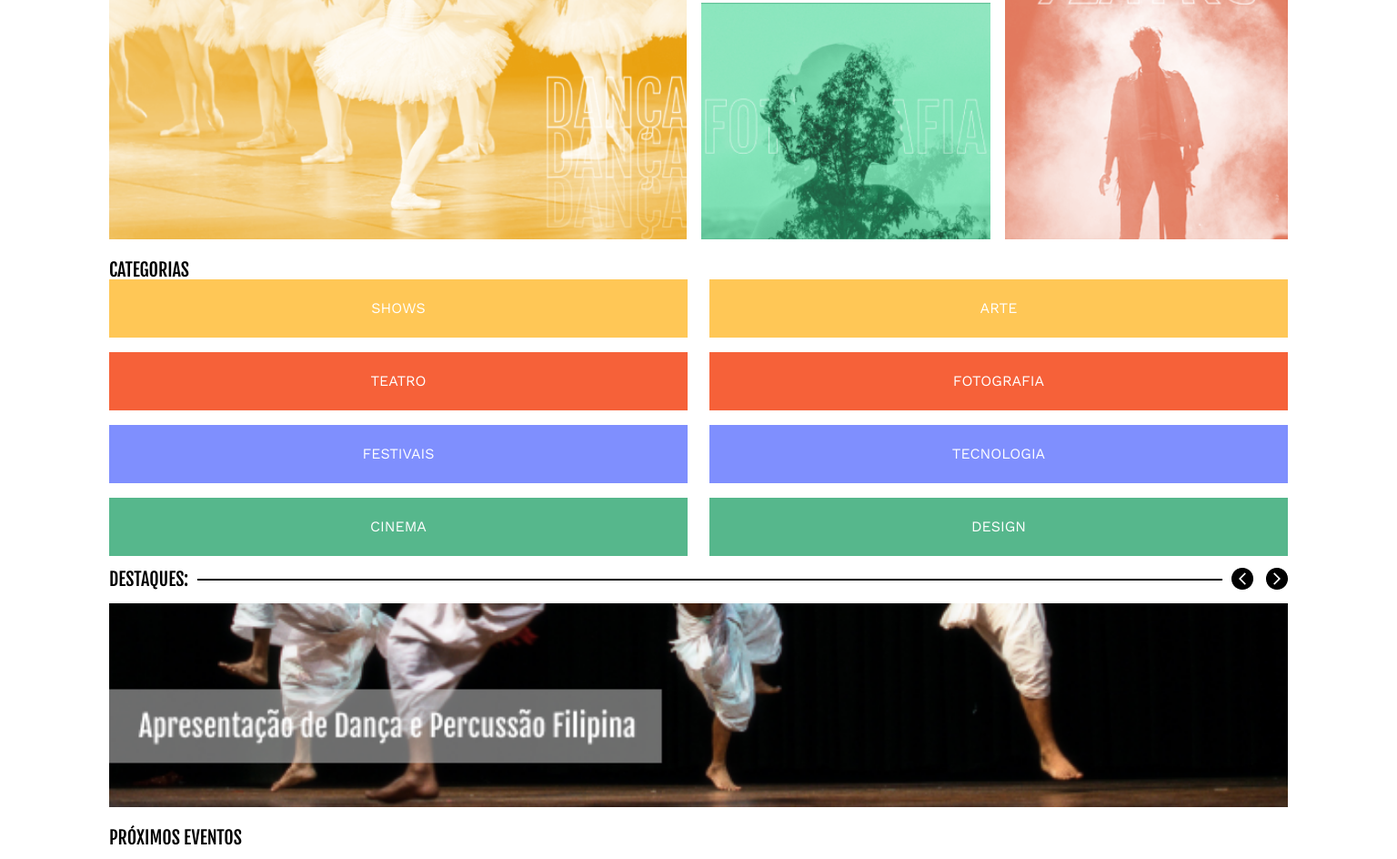
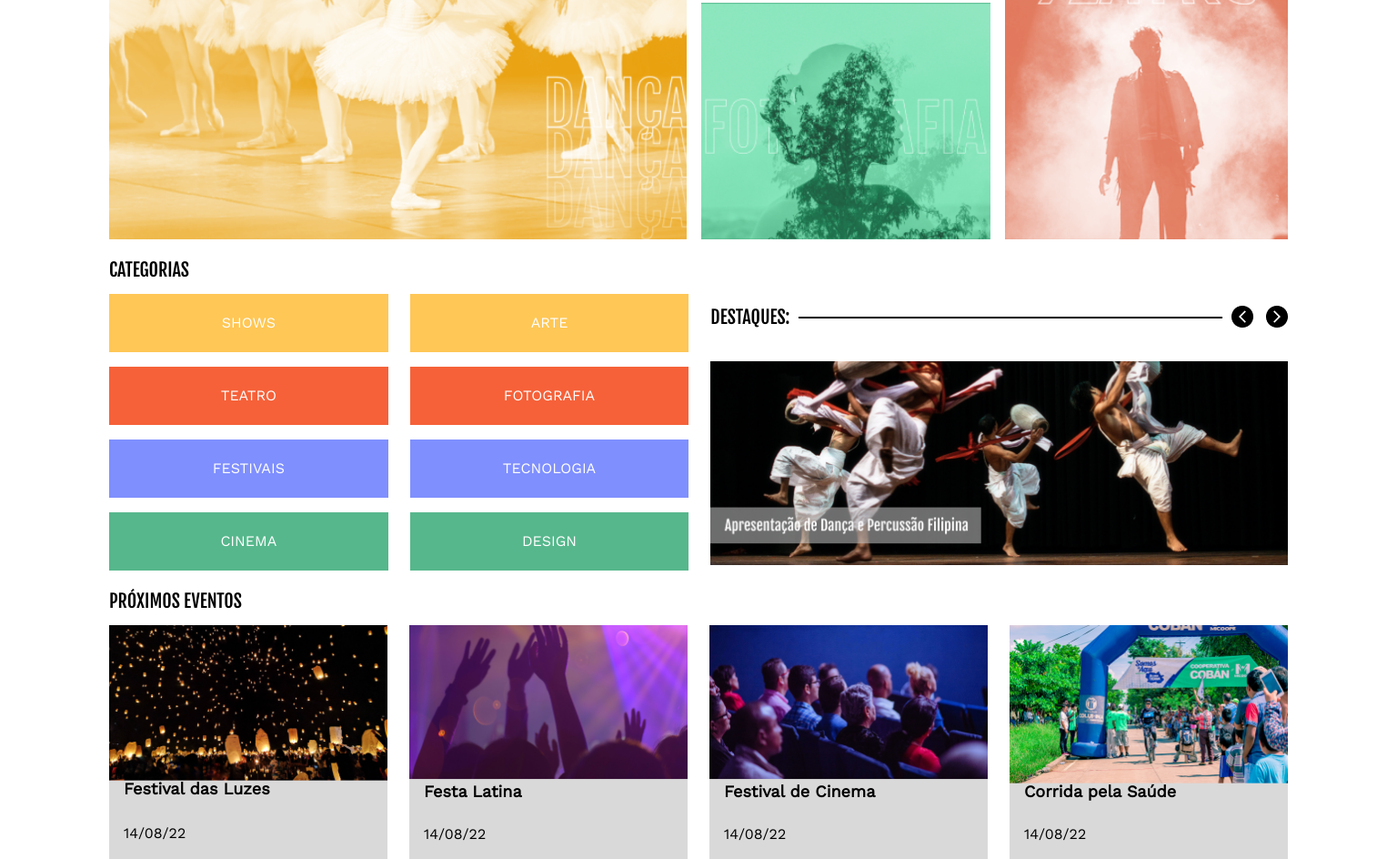
Before and after one commit to SaimonCosta/Culturama, a plain HTML site: page index.html in a window 1536 px wide. Shown: the part 373-1317 px from the top of the page at 91% size. Drawn offline with nearby package versions, Linux system fonts and the light colour scheme.

Commit message:
Alterações_18_10_23

```diff
--- a/assets/style/flex.css
+++ b/assets/style/flex.css
@@ -118,3 +118,13 @@
     }
 
 }
+
+.rodape{
+    display: flex;
+    flex-wrap: wrap;
+    justify-content: space-between;
+}
+
+.rodape__logo{
+    align-self:end;
+}
--- a/assets/style/grid.css
+++ b/assets/style/grid.css
@@ -68,3 +68,40 @@
     grid-template-columns: repeat(2, 1fr);
     grid-template-rows: auto 1fr;
 }
+
+@media(min-width: 1440px) {
+    .categorias {
+        display: grid;
+        grid-template-areas:
+            "titulo titulo"
+            "lista destaque"
+            "lista imagem";
+}
+.categorias__titulo {
+    grid-area: titulo;
+}
+
+.categorias__lista {
+    grid-area: lista;
+ }
+
+.categorias__destaques {
+    grid-area: destaque;
+}
+
+.categorias__imagem {
+    grid-area: imagem;
+}
+}
+
+@media(min-width: 1440px) {
+    .categorias {
+        display: grid;
+        grid-template-areas:
+            "titulo titulo"
+            "lista destaque"
+            "lista imagem";
+row-gap: 1rem;
+        column-gap: 1.5rem;
+}
+}
```
